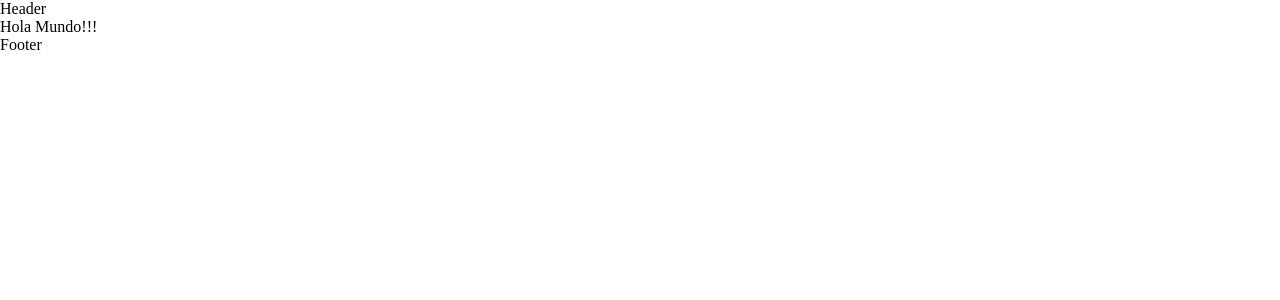
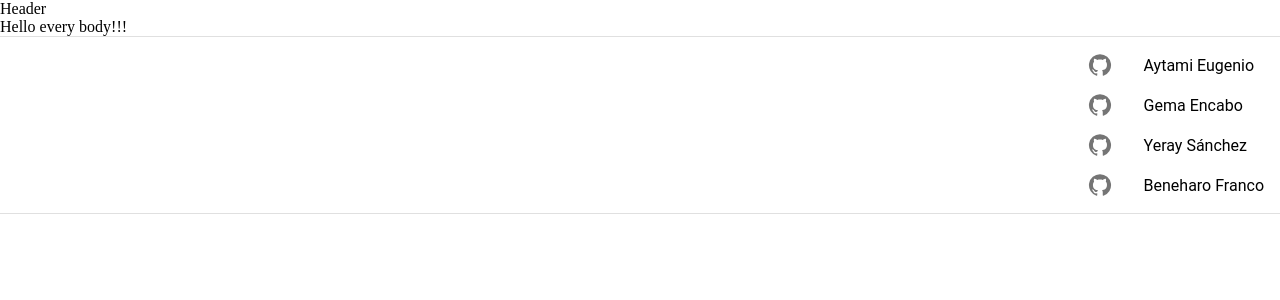
Before and after one commit to BeneharoFranco/atsFronted, a React (Vite) app: page /Home in a window 1280 px wide. Shown: the top 300 px of the page. Built offline with nearby package versions, Linux system fonts and the light colour scheme.

Commit message:
Footer alineado a la derecha y Links funcionando

```diff
--- a/src/components/Footer/Footer.jsx
+++ b/src/components/Footer/Footer.jsx
@@ -1,10 +1,84 @@
-// import React from 'react'
-import "./Footer.css";
+import * as React from "react";
+import Box from "@mui/material/Box";
+import List from "@mui/material/List";
+import ListItem from "@mui/material/ListItem";
+import ListItemButton from "@mui/material/ListItemButton";
+import ListItemIcon from "@mui/material/ListItemIcon";
+import Divider from "@mui/material/Divider";
+import GitHubIcon from "@mui/icons-material/GitHub";
+import { Grid, Link } from "@mui/material";
 
-const Footer = () => {
+export default function BasicList() {
   return (
-    <footer>Footer</footer>
-  )
+    <Box sx={{ width: "100%", bgcolor: "background.paper" }}>
+      <Divider />
+      <Grid container justifyContent="flex-end">
+        <nav aria-label="main mailbox folders">
+          <List>
+            <ListItem disablePadding>
+              <ListItemButton>
+                <ListItemIcon>
+                  <GitHubIcon />
+                </ListItemIcon>
+                <Link
+                  href="https://github.com/AytamiEugRod"
+                  underline="none"
+                  color="inherit"
+                  fontFamily={"Roboto"}
+                >
+                  {"Aytami Eugenio"}
+                </Link>
+              </ListItemButton>
+            </ListItem>
+            <ListItem disablePadding>
+              <ListItemButton>
+                <ListItemIcon>
+                  <GitHubIcon />
+                </ListItemIcon>
+                <Link
+                  href="https://github.com/gemaencabo"
+                  underline="none"
+                  color="inherit"
+                  fontFamily={"Roboto"}
+                >
+                  {"Gema Encabo"}
+                </Link>
+              </ListItemButton>
+            </ListItem>
+            <ListItem disablePadding>
+              <ListItemButton>
+                <ListItemIcon>
+                  <GitHubIcon />
+                </ListItemIcon>
+                <Link
+                  href="https://github.com/yeraki"
+                  underline="none"
+                  color="inherit"
+                  fontFamily={"Roboto"}
+                >
+                  {"Yeray Sánchez"}
+                </Link>
+              </ListItemButton>
+            </ListItem>
+            <ListItem disablePadding>
+              <ListItemButton>
+                <ListItemIcon>
+                  <GitHubIcon />
+                </ListItemIcon>
+                <Link
+                  href="https://github.com/BeneharoFranco"
+                  underline="none"
+                  color="inherit"
+                  fontFamily={"Roboto"}
+                >
+                  {"Beneharo Franco"}
+                </Link>
+              </ListItemButton>
+            </ListItem>
+          </List>
+        </nav>
+      </Grid>
+      <Divider />
+    </Box>
+  );
 }
-
-export default Footer
--- a/src/page/Home/Home.jsx
+++ b/src/page/Home/Home.jsx
@@ -4,7 +4,7 @@ import React from "react"
 const Home = () => {
   return (
     <div>
-      Hola Mundo!!!
+      Hello every body!!!
     </div>
   )
 }
```
